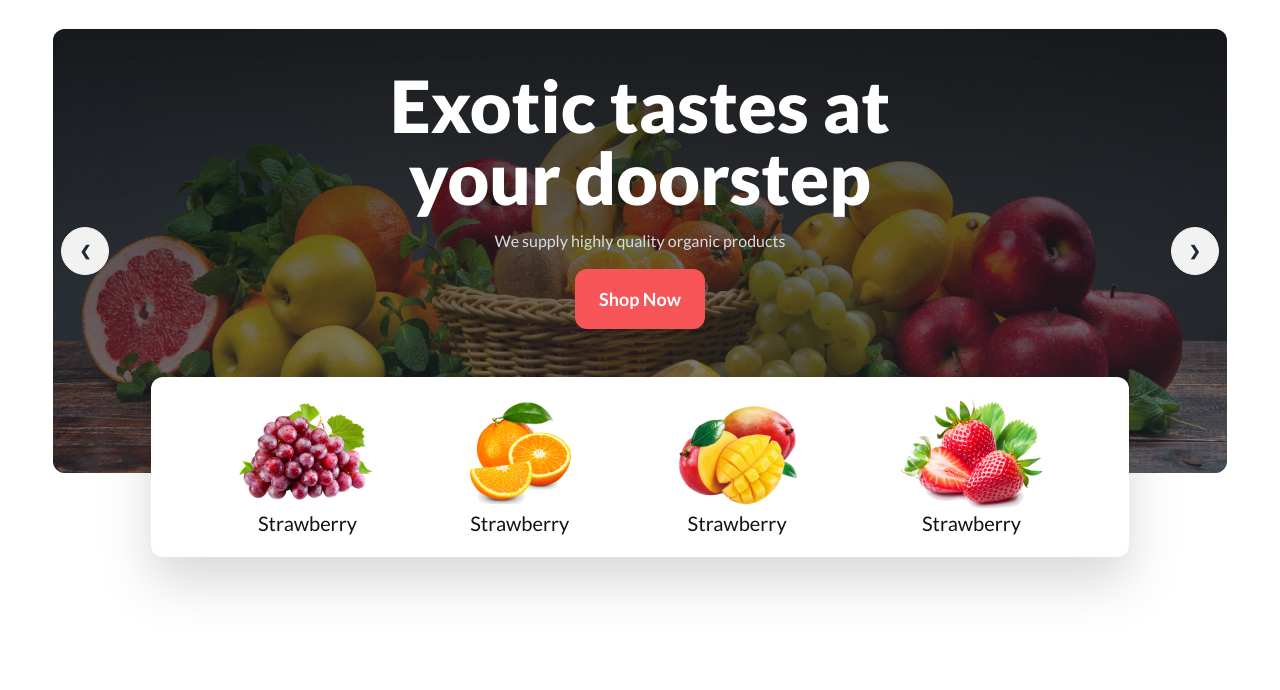
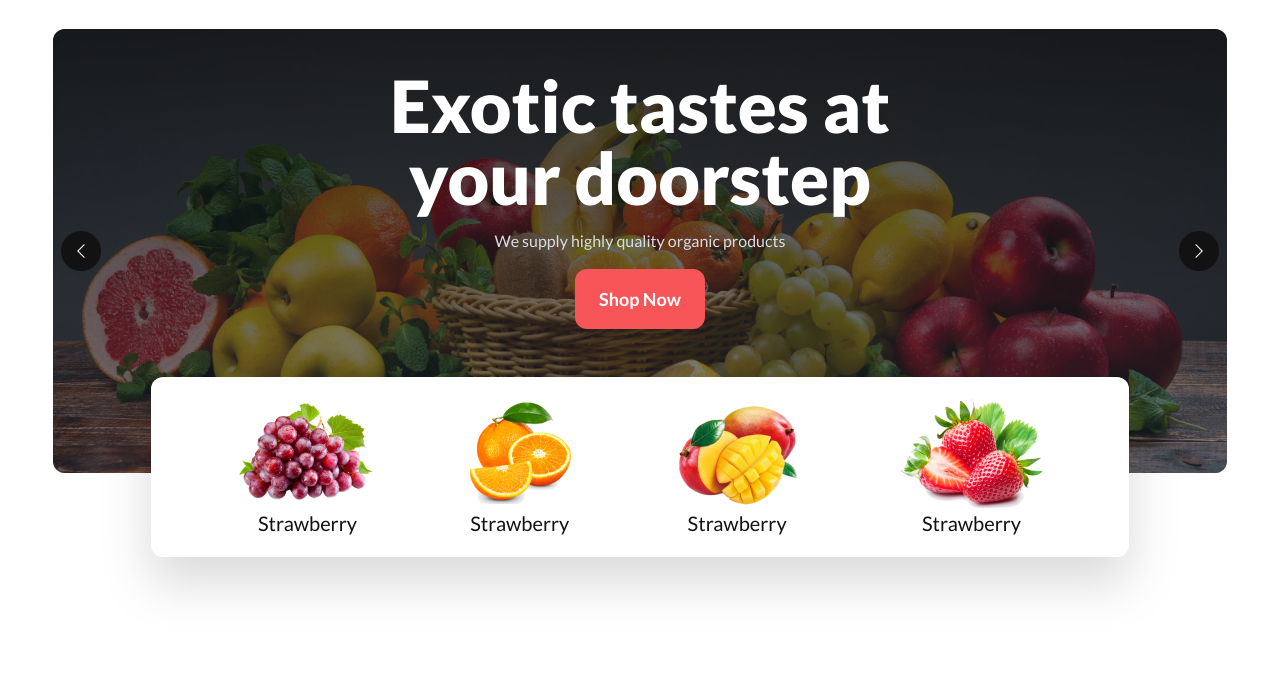
Before and after one commit to promahbubul/fruit-brust-with-daisyui, a plain HTML site: page index.html in a window 1280 px wide. Shown: the part 97-787 px from the top of the page. Drawn offline with nearby package versions, Linux system fonts and the light colour scheme; grey boxes are pictures that could not be loaded.

Commit message:
added icons

```diff
--- a/index.html
+++ b/index.html
@@ -175,8 +175,8 @@
 
                     <div
                         class="absolute flex justify-between transform -translate-y-1/2 w-full left-0 right-0 px-2 top-1/2">
-                        <a href="#slide4" class="btn btn-circle">❮</a>
-                        <a href="#slide2" class="btn btn-circle">❯</a>
+                        <a href="#slide4" class="w-10"><img src="./images/icons/left-arrow.png" alt=""></a>
+                        <a href="#slide2" class="w-10"><img src="./images/icons/right-arrow.png" alt=""></a>
                     </div>
                 </div>
                 <!-- Slide 2 -->
@@ -197,8 +197,8 @@
 
                     <div
                         class="absolute flex justify-between transform -translate-y-1/2 w-full left-0 right-0 px-2 top-1/2">
-                        <a href="#slide1" class="btn btn-circle">❮</a>
-                        <a href="#slide3" class="btn btn-circle">❯</a>
+                        <a href="#slide1" class="w-10"><img src="./images/icons/left-arrow.png" alt=""></a>
+                        <a href="#slide3" class="w-10"><img src="./images/icons/right-arrow.png" alt=""></a>
                     </div>
                 </div>
                 <!-- Slide 3 -->
@@ -220,8 +220,8 @@
 
                     <div
                         class="absolute flex justify-between transform -translate-y-1/2 w-full left-0 right-0 px-2 top-1/2">
-                        <a href="#slide2" class="btn btn-circle">❮</a>
-                        <a href="#slide4" class="btn btn-circle">❯</a>
+                        <a href="#slide2" class="w-10"><img src="./images/icons/left-arrow.png" alt=""></a>
+                        <a href="#slide4" class="w-10"><img src="./images/icons/right-arrow.png" alt=""></a>
                     </div>
                 </div>
                 <!-- Slide 4 -->
@@ -242,8 +242,8 @@
                     </div>
                     <div
                         class="absolute flex justify-between transform -translate-y-1/2 w-full left-0 right-0 px-2 top-1/2">
-                        <a href="#slide3" class="btn btn-circle">❮</a>
-                        <a href="#slide1" class="btn btn-circle">❯</a>
+                        <a href="#slide3" class="w-10"><img src="./images/icons/left-arrow.png" alt=""></a>
+                        <a href="#slide1" class="w-10"><img src="./images/icons/right-arrow.png" alt=""></a>
                     </div>
                 </div>
             </div>
```
Also changed, not shown: images/icons/left-arrow.png (added), images/icons/right-arrow.png (added).
